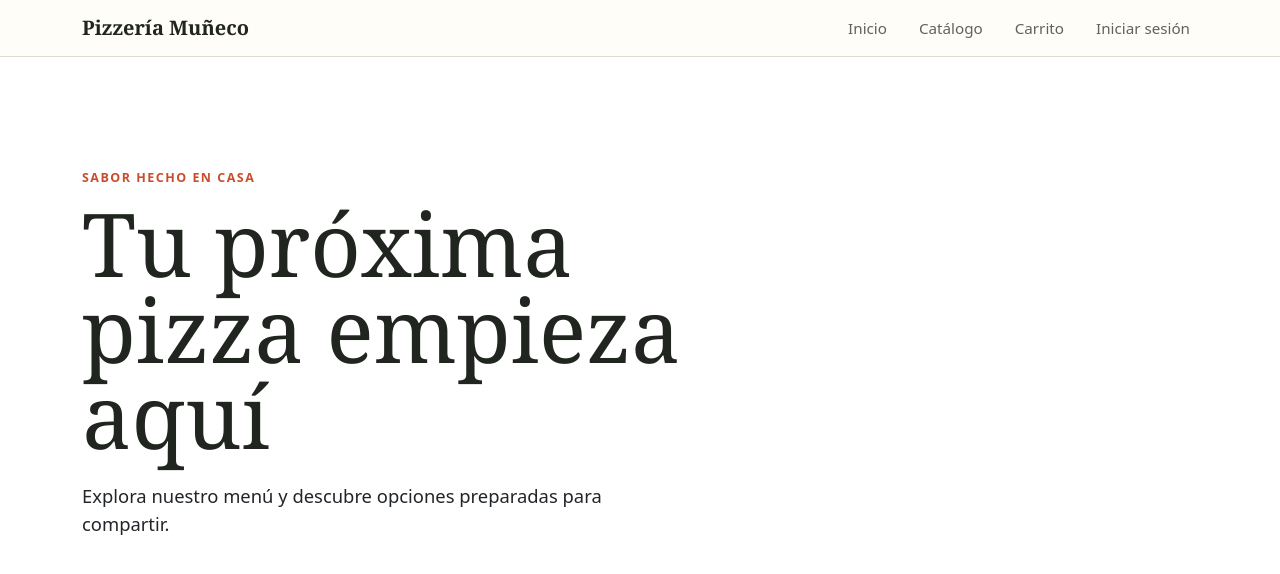
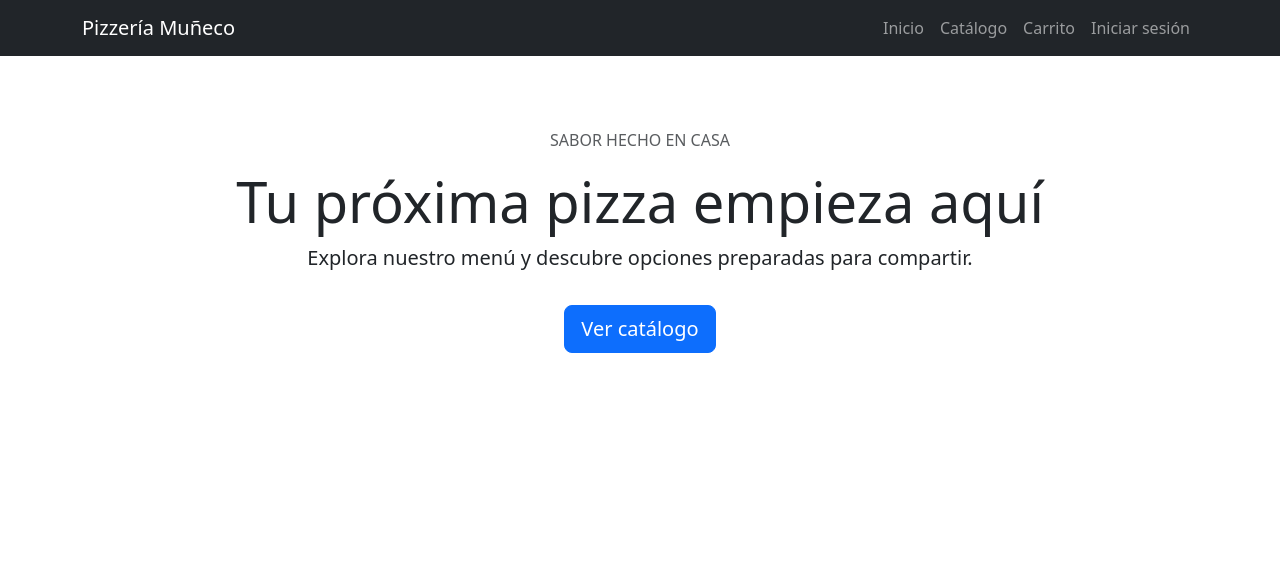
Before and after one commit to jjtl147/pizzeria-muneco, a React app in the folder frontend/: page / in a window 1280 px wide. Shown: the top 574 px of the page. Built offline with nearby package versions, Linux system fonts and the light colour scheme; the HTML template or start-up script is replaced by a standard one.

Commit message:
Vuelta a estilos default de Bootstrap

```diff
--- a/frontend/src/App.jsx
+++ b/frontend/src/App.jsx
@@ -19,5 +19,4 @@ function App() {
     </BrowserRouter>
   )
 }
-
 export default App
--- a/frontend/src/index.css
+++ b/frontend/src/index.css
@@ -1,20 +1,3 @@
-:root {
-  --text: #5f625f;
-  --heading: #20251f;
-  --bg: #f8f7f1;
-  --surface: #fffdf8;
-  --border: #deddd3;
-  --accent: #c94d2c;
-  --body-font: 'Trebuchet MS', sans-serif;
-  --heading-font: Georgia, serif;
-  color: var(--text);
-  background: var(--bg);
-  font: 16px/1.5 var(--body-font);
-  font-synthesis: none;
-  text-rendering: optimizeLegibility;
-  -webkit-font-smoothing: antialiased;
-}
-
 body {
   margin: 0;
 }
--- a/frontend/src/layouts/MainLayout.css
+++ /dev/null
@@ -1,58 +0,0 @@
-.app-shell {
-  min-height: 100svh;
-}
-
-.site-navbar {
-  background: var(--surface);
-  border-bottom: 1px solid var(--border);
-}
-
-.brand-mark {
-  color: var(--heading);
-  font-family: var(--heading-font);
-  font-weight: 700;
-}
-
-.site-navbar .nav-link {
-  color: var(--text);
-  font-size: 0.95rem;
-  margin-left: 1rem;
-}
-
-.site-navbar .nav-link:hover,
-.site-navbar .nav-link:focus {
-  color: var(--accent);
-}
-
-.home-page {
-  padding-bottom: 4rem;
-}
-
-.welcome-section {
-  max-width: 720px;
-  padding: 7rem 0 6rem;
-}
-
-.section-kicker {
-  color: var(--accent);
-  font-size: 0.78rem;
-  font-weight: 700;
-  letter-spacing: 0.12em;
-  margin-bottom: 0.75rem;
-  text-transform: uppercase;
-}
-
-.welcome-section h1 {
-  color: var(--heading);
-  font-family: var(--heading-font);
-  font-size: clamp(2.75rem, 7vw, 5.5rem);
-  line-height: 0.98;
-  margin: 0;
-  max-width: 680px;
-}
-
-.welcome-copy {
-  font-size: 1.15rem;
-  margin-top: 1.5rem;
-  max-width: 520px;
-}
--- a/frontend/src/layouts/MainLayout.jsx
+++ b/frontend/src/layouts/MainLayout.jsx
@@ -2,16 +2,13 @@ import { Outlet, Link } from 'react-router-dom'
 import Container from 'react-bootstrap/Container'
 import Nav from 'react-bootstrap/Nav'
 import Navbar from 'react-bootstrap/Navbar'
-import './MainLayout.css'
 
 function MainLayout() {
   return (
-    <div className="app-shell">
-      <Navbar expand="lg" className="site-navbar">
+    <>
+      <Navbar bg="dark" variant="dark" expand="lg">
         <Container>
-          <Navbar.Brand as={Link} to="/" className="brand-mark">
-            Pizzería Muñeco
-          </Navbar.Brand>
+          <Navbar.Brand as={Link} to="/">Pizzería Muñeco</Navbar.Brand>
           <Navbar.Toggle aria-controls="main-navigation" />
           <Navbar.Collapse id="main-navigation">
             <Nav className="ms-auto">
@@ -24,12 +21,10 @@ function MainLayout() {
         </Container>
       </Navbar>
 
-      <main className="home-page">
-        <Container>
-          <Outlet />
-        </Container>
-      </main>
-    </div>
+      <Container className="mt-4">
+        <Outlet />
+      </Container>
+    </>
   )
 }
 
--- a/frontend/src/pages/Home.jsx
+++ b/frontend/src/pages/Home.jsx
@@ -1,14 +1,13 @@
 function Home() {
   return (
-    <>
-      <section className="welcome-section">
-        <p className="section-kicker">Sabor hecho en casa</p>
-        <h1>Tu próxima pizza empieza aquí</h1>
-        <p className="welcome-copy">
-          Explora nuestro menú y descubre opciones preparadas para compartir.
-        </p>
-      </section>
-    </>
+    <div className="text-center py-5">
+      <p className="text-muted text-uppercase">Sabor hecho en casa</p>
+      <h1 className="display-4">Tu próxima pizza empieza aquí</h1>
+      <p className="lead">
+        Explora nuestro menú y descubre opciones preparadas para compartir.
+      </p>
+      <button className="btn btn-primary btn-lg mt-3">Ver catálogo</button>
+    </div>
   )
 }
 
```
